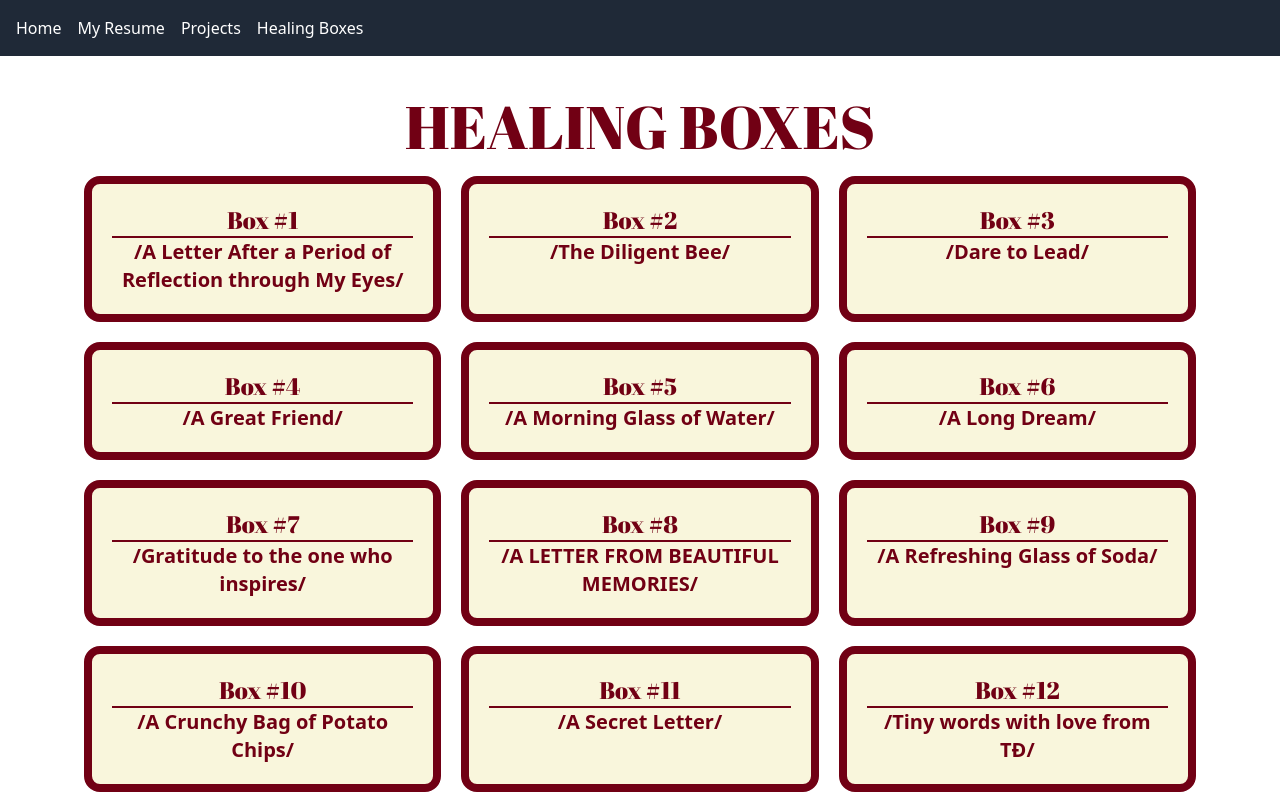
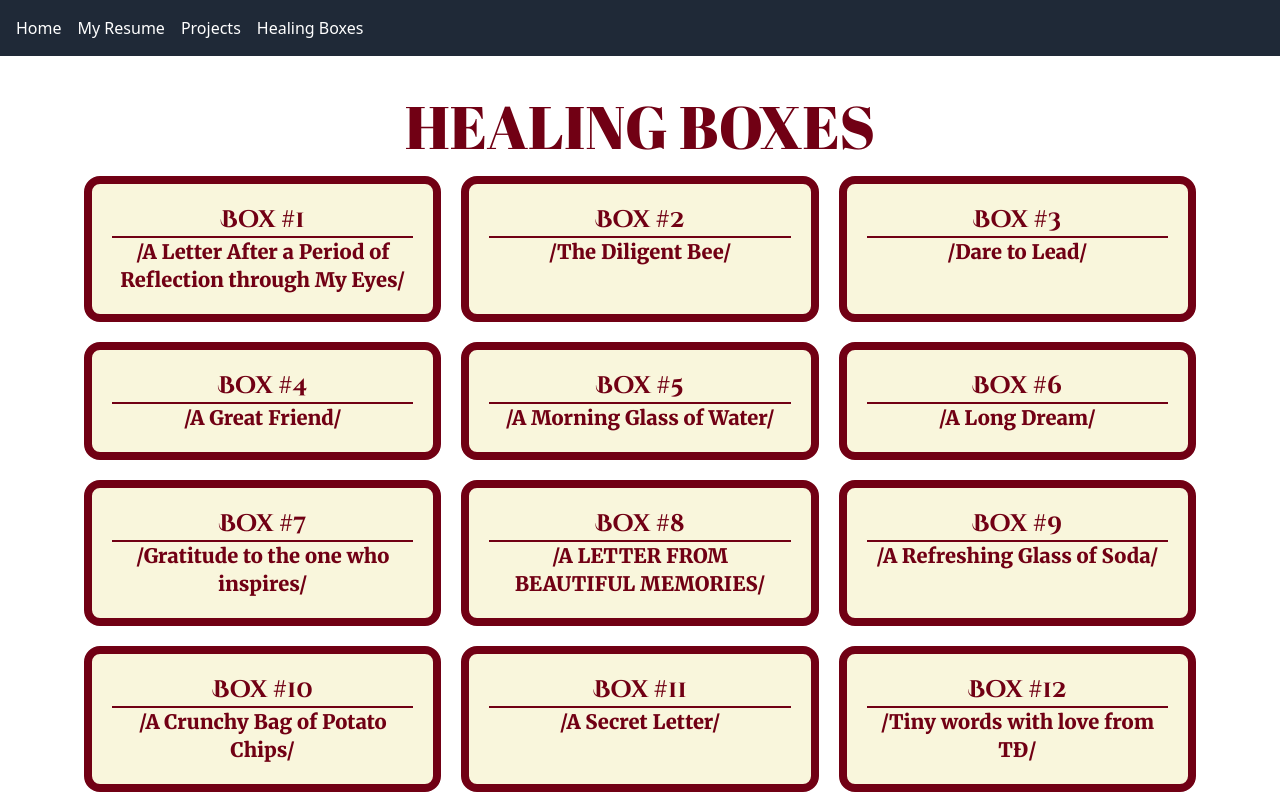
Before and after one commit to DoanKhiem/portfolio-boiboi, a Nuxt app: page /boxes in a window 1280 px wide. Shown: the top 800 px of the page. Built offline with nearby package versions, Linux system fonts and the light colour scheme.

Commit message:
fix config

```diff
--- a/app.vue
+++ b/app.vue
@@ -9,6 +9,19 @@
 
 <style>
 @import url('https://fonts.googleapis.com/css2?family=Abril+Fatface&family=Crimson+Pro:ital,wght@0,200..900;1,200..900&family=Pacifico&display=swap');
+@import url('https://fonts.googleapis.com/css2?family=Cinzel+Decorative:wght@400;700;900&family=Merriweather:ital,wght@0,300;0,400;0,700;0,900;1,300;1,400;1,700;1,900&display=swap');
+
+.cinzel-decorative-font {
+	font-family: "Cinzel Decorative", serif;
+	/* font-weight: 400; */
+	font-style: normal;
+}
+
+.merriweather-font {
+	font-family: "Merriweather", serif;
+	/* font-weight: 400; */
+	font-style: normal;
+}
 
 .abril-fatface-regular-font {
 	font-family: "Abril Fatface", serif;
--- a/components/Portfolio.vue
+++ b/components/Portfolio.vue
@@ -3,6 +3,7 @@
         <div class="grid md:grid-cols-2 grid-cols-1 relative border-2 rounded-3xl mt-5 border-[#d7a947] p-5 md:col-span-3">
             <div class="">
                 <img src="~/assets/images/three-dot.png" alt="Image Avatar" class="w-16 md:w-32 absolute -top-2 md:-top-4 right-8 md:right-20">
+                <img src="~/assets/images/star-red.png" alt="Image Avatar" class="w-8 md:w-16 absolute top-24 md:top-28 -left-4 md:-left-8">
                 <h2
                     class="absolute -top-4 left-6 md:left-32 px-10 pacifico-regular-font text-xl md:text-3xl border-2 rounded-full border-primary bg-white">
                     Boi Boi Truong</h2>
@@ -41,7 +42,8 @@
                     </div>
                 </div>
             </div>
-            <div class="mt-5 md:mt-0">
+            <div class="mt-5 md:mt-0 relative">
+                <img src="~/assets/images/star-red.png" alt="Image Avatar" class="w-8 md:w-16 absolute top-48 md:top-80 -left-4 md:-left-4 z-10">
                 <img src="~/assets/images/avt-1.png" alt="Image Avatar"
                     class="w-full object-cover transition-transform duration-300 hover:scale-105">
             </div>
--- a/nuxt.config.ts
+++ b/nuxt.config.ts
@@ -9,4 +9,9 @@ export default defineNuxtConfig({
       autoprefixer: {},
     },
   },
+  app: {
+    head: {
+      title: 'Portfolio BoiBoi', // Change the title here
+    },
+  },
 })
--- a/pages/boxes.vue
+++ b/pages/boxes.vue
@@ -9,9 +9,9 @@
                     <div @click="openModal(item.id)"
                         class="rounded-2xl text-primary bg-[#f9f6dc] border-8 border-primary p-5 text-center cursor-pointer w-full">
                         <!-- <img class="transition-transform duration-300 hover:scale-105" src="~/assets/images/gift-card.png" alt=""> -->
-                        <h1 class="abril-fatface-regular-font text-2xl md:text-2xl">Box #{{ item.id }}</h1>
+                        <h1 class="cinzel-decorative-font font-bold text-2xl md:text-2xl">Box #{{ item.id }}</h1>
                         <div class="bg-primary h-[2px]"></div>
-                        <h1 class="md:text-xl font-bold">/{{ item.title }}/</h1>
+                        <h1 class="md:text-xl font-extrabold merriweather-font">/{{ item.title }}/</h1>
                         <!-- <div class="bg-primary w-[90%] h-[2px] absolute top-[77px]"></div>
                         <div class="bg-primary w-[90%] h-[2px] absolute top-[107px]"></div> -->
                     </div>
```
